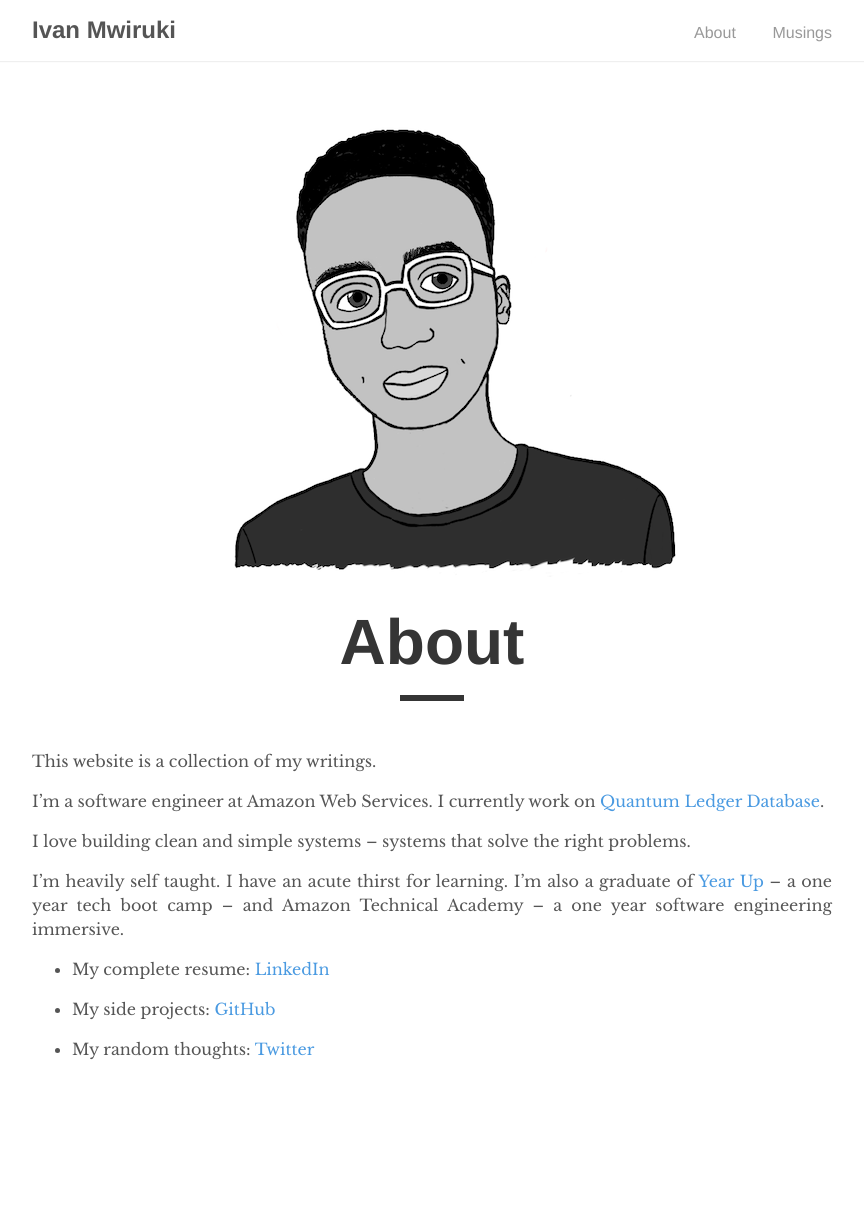
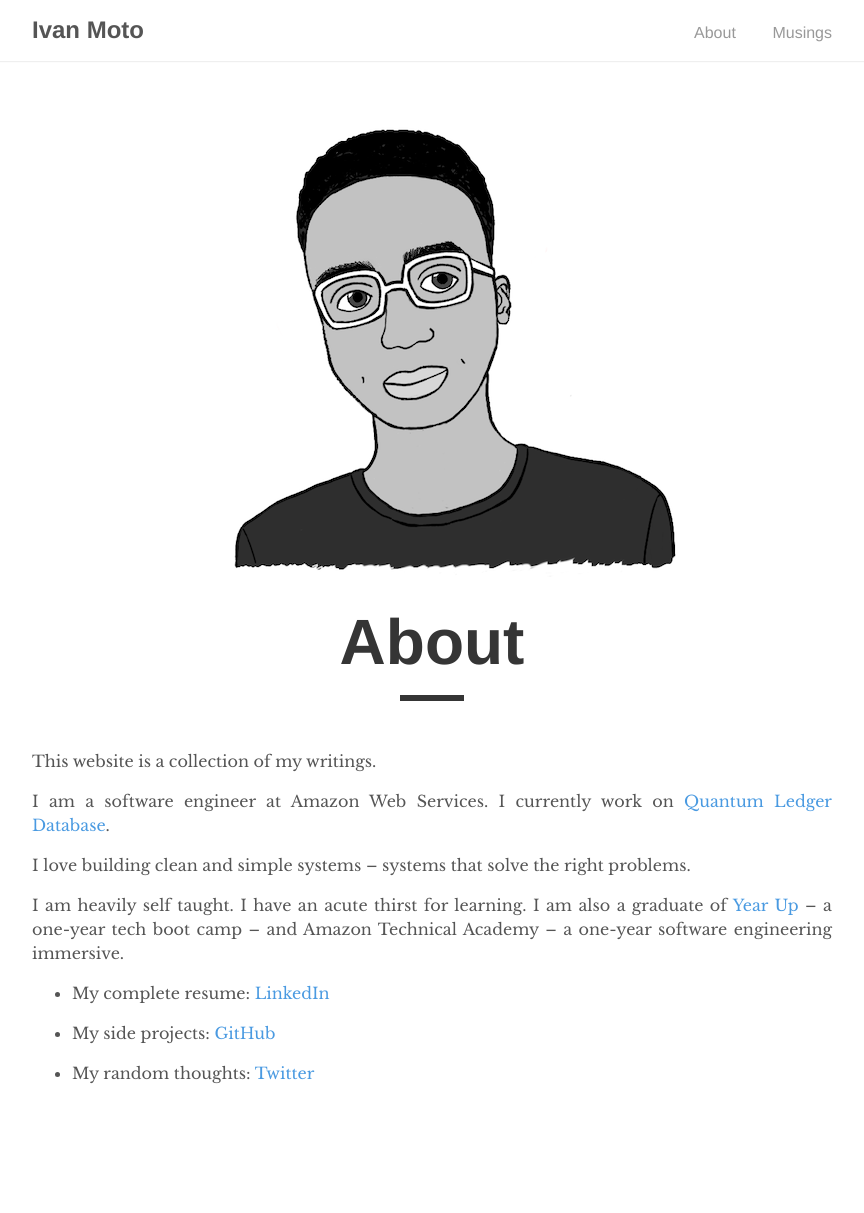
Before and after one commit to ivan-moto/ivan-moto.github.io, a Jekyll site: the page built from _pages/about.md, in a window 1280 px wide. Shown: the whole page, without its empty margins (208-1072 px from the left). Built offline with Jekyll 4.4.1, drawn with Linux system fonts in a browser that asks for light colours; before the commit the page ends 1189 px from its top, so only the background shows below that.

Commit message:
Change name from Ivan Mwiruki to Ivan Moto

```diff
--- a/_config.yml
+++ b/_config.yml
@@ -1,7 +1,7 @@
-title: Ivan Mwiruki
-url: https://ivanmwiruki.github.io/
+title: Ivan Moto
+url: https://ivan-moto.github.io/
 author:
-  name: Ivan Mwiruki
+  name: Ivan Moto
 
 google_analytics: UA-151314344-1
 
--- a/_pages/about.md
+++ b/_pages/about.md
@@ -1,21 +1,21 @@
 ---
 layout: about
 title: "About"
-author: "Ivan Mwiruki"
+author: "Ivan Moto"
 permalink: /about/
 ---
 
 This website is a collection of my writings.
 
-I'm a software engineer at Amazon Web Services. I currently work on [Quantum Ledger Database](https://aws.amazon.com/qldb/).
+I am a software engineer at Amazon Web Services. I currently work on [Quantum Ledger Database](https://aws.amazon.com/qldb/).
 
 I love building clean and simple systems -- systems that solve the right problems.
 
-I'm heavily self taught. I have an acute thirst for learning. I'm also a graduate of [Year Up](https://www.yearup.org/) --
-a one year tech boot camp -- and Amazon Technical Academy -- a one year software engineering immersive.
+I am heavily self taught. I have an acute thirst for learning. I am also a graduate of [Year Up](https://www.yearup.org/) --
+a one-year tech boot camp -- and Amazon Technical Academy -- a one-year software engineering immersive.
 
-- My complete resume: [LinkedIn](https://www.linkedin.com/in/ivanmwiruki/)
+- My complete resume: [LinkedIn](https://www.linkedin.com/in/ivanmoto/)
 
-- My side projects: [GitHub](https://github.com/IvanMwiruki/)
+- My side projects: [GitHub](https://github.com/ivan-moto/)
 
-- My random thoughts: [Twitter](https://twitter.com/ivanmwiruki/)
+- My random thoughts: [Twitter](https://twitter.com/ivanmoto/)
```
